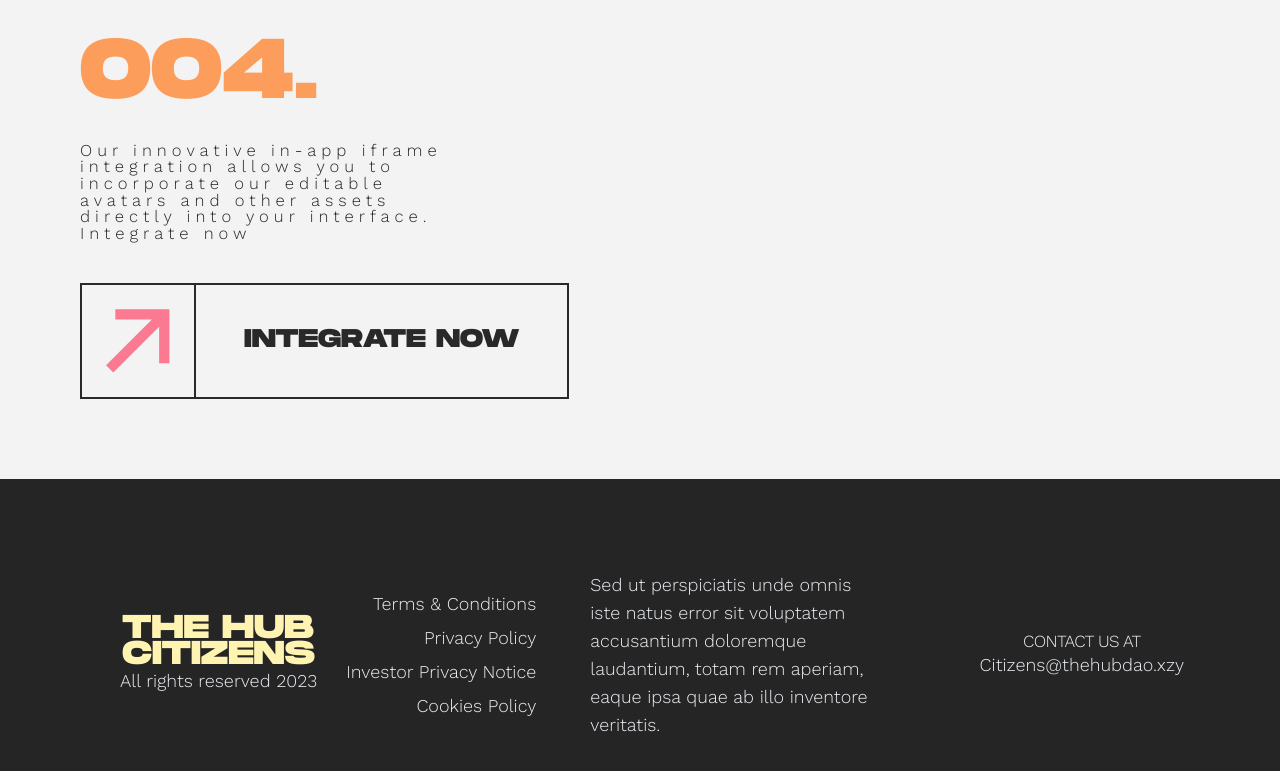
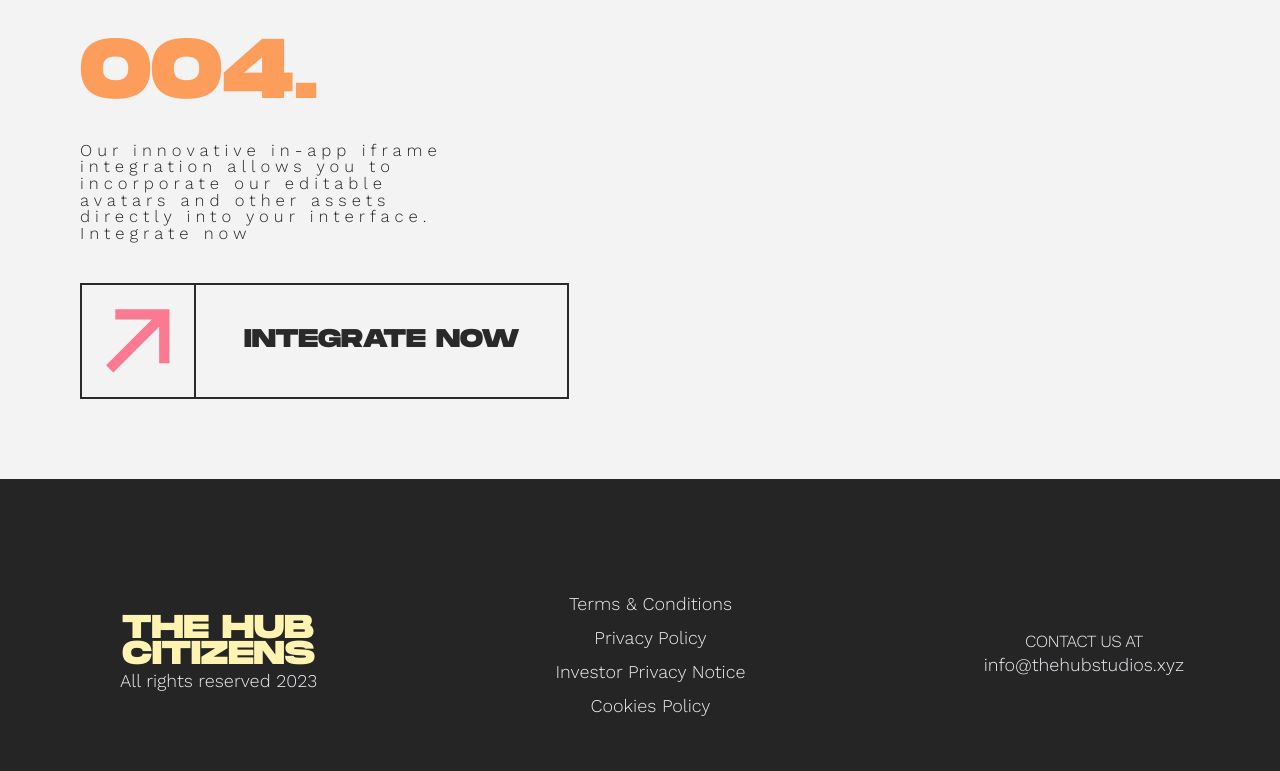
Before and after one commit to thehubdao/HUB-Citizens-Landing, a Next.js app: page / in a window 1280 px wide. Shown: the part 4563-5334 px from the top of the page. Built offline with nearby package versions, Linux system fonts and the light colour scheme.

Commit message:
update mailTo email

```diff
--- a/src/enum/urls.enum.ts
+++ b/src/enum/urls.enum.ts
@@ -6,7 +6,7 @@ export enum CommonUrls {
 }
 
 export enum ExternalLink {
-  MailTo = 'mailto:Citizens@thehubdao.xzy',
+  MailTo = 'info@thehubstudios.xyz',
   Instagram = 'https://www.instagram.com/thehub_dao/',
   Twitter = 'https://twitter.com/thehub_dao',
   TheHubDAO = 'https://www.thehubdao.xyz/',
--- a/src/ui/footer/footer.ui.tsx
+++ b/src/ui/footer/footer.ui.tsx
@@ -12,8 +12,7 @@ export default function FooterUI() {
           All rights reserved 2023
         </p>
       </div>
-      <div className="flex flex-wrap justify-around xl:items-center gap-y-4">
-        <div className='text-center xl:text-end flex flex-col gap-y-[6px]'>
+      <div className='text-center flex flex-col gap-y-[6px] py-8'>
         <Link href={CommonUrls.InvestorPrivacyNote}>
           <p>Terms & Conditions</p>
         </Link>
@@ -27,15 +26,11 @@ export default function FooterUI() {
           <p>Cookies Policy</p>
         </Link>
       </div>
-        <p className='text-center xl:text-start pl-0 lg:pl-[54px] mr- lg:mr-28 2xl:mr-[280px]'>
-          Sed ut perspiciatis unde omnis <br className="hidden lg:inline-block" />iste natus error sit voluptatem <br className="hidden lg:inline-block" />accusantium doloremque <br className="hidden lg:inline-block" />laudantium, totam rem aperiam, <br className="hidden lg:inline-block" />eaque ipsa quae ab illo inventore <br className="hidden lg:inline-block" />veritatis.
-        </p>
       <div className='flex flex-col justify-center items-center pr-0 xl:pr-14 2xl:pr-[110px]'>
         <p className='uppercase text-[17px] leading-5 -tracking-[0.672px]'>Contact us at</p>
-          <Link href={ExternalLink.MailTo}>
-            <p className='cursor-pointer hover:text-ctz-yellow-medium'>Citizens@thehubdao.xzy</p>
+        <Link href={'mailto:' + ExternalLink.MailTo}>
+          <p className='cursor-pointer hover:text-ctz-yellow-medium'>{ExternalLink.MailTo}</p>
         </Link>
-        </div>
       </div>
     </div>
   )
```
Lines whose indentation alone changed are shown as unchanged.
